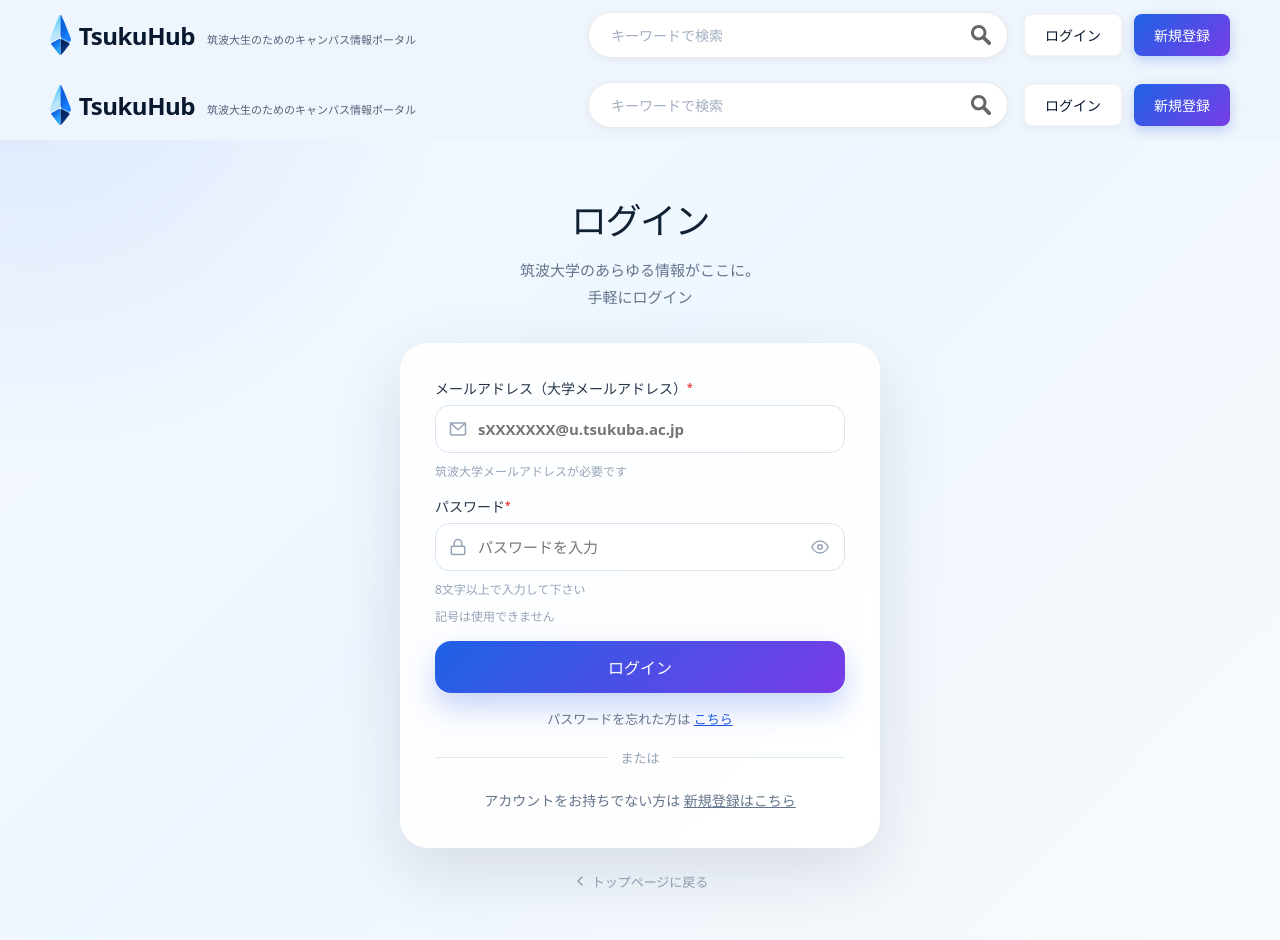
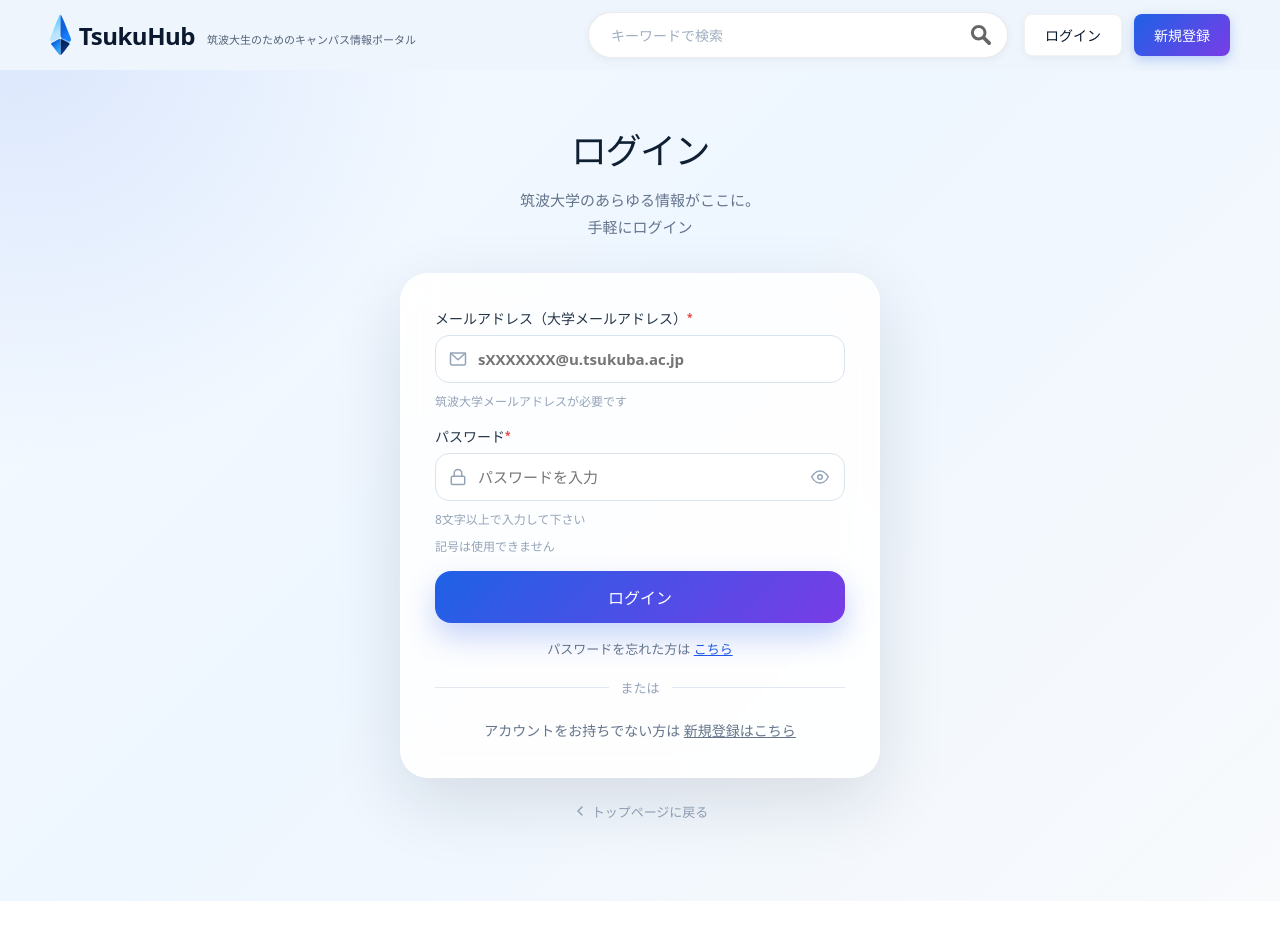
Before and after one commit to tsukuba-cojt/2026_TsukuHub, a React (Vite) app: page /login in a window 1280 px wide. Shown: the top 940 px of the page. After the commit the page ends 901 px from the top, so only its background shows below. Built offline with nearby package versions, Linux system fonts and the light colour scheme; no server answers.

Commit message:
ログイン画面のヘッダーが二重になるのを解決

```diff
--- a/src/pages/Login.tsx
+++ b/src/pages/Login.tsx
@@ -2,7 +2,7 @@ import "../styles/Auth.css";
 import React, { useEffect, useState } from "react";
 import { useNavigate, Link } from "react-router-dom";
 import { createClient } from "@supabase/supabase-js";
-import Header from "../components/utility/Header";
+
 
 const supabase = createClient(
   import.meta.env.VITE_SUPABASE_URL,
@@ -105,7 +105,6 @@ export default function Login() {
 
   return (
     <div className="auth-page">
-      <Header />
 
       <main className="login-main">
         <h1 className="login-title">ログイン</h1>
```
